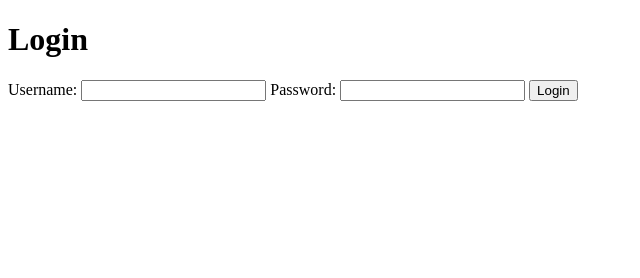
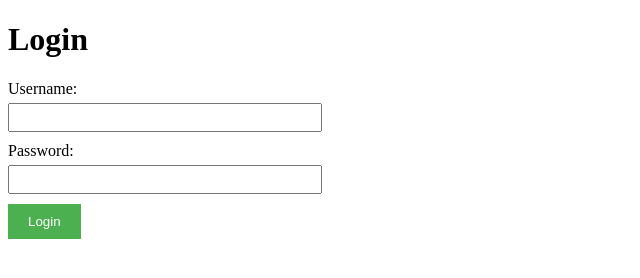
Before and after one commit to iamneo-production/fdfbfbdecf305677725bfdbccbfebeddone, a plain HTML site: page public/index.html in a window 1280 px wide. Shown: the whole page, without its empty margins (0-640 px from the left). Drawn offline with Linux system fonts and the light colour scheme.

Commit message:
Backup Commit

```diff
--- a/public/index.html
+++ b/public/index.html
@@ -4,16 +4,18 @@
   <meta charset="UTF-8">
   <meta http-equiv="X-UA-Compatible" content="IE=edge">
   <meta name="viewport" content="width=device-width, initial-scale=1.0">
+  <link rel="stylesheet" href="style.css">
   <title>Validation</title>
 </head>
 <body>
   <dv class="container">
     <h1>Login</h1>
     <form>
-      <label for="username">Username:</label>
+      <label>Username:</label>
       <input type="text" id="username" name="username">
-      <label for="password">Password:</label>
-      <input type="text" id="password" name="password">
+      <label>Password:</label>
+      <input type="password" id="password" name="password">
+      <br>
       <button class="button" type="submit">Login</button>
     </form>
     </dv>
```
